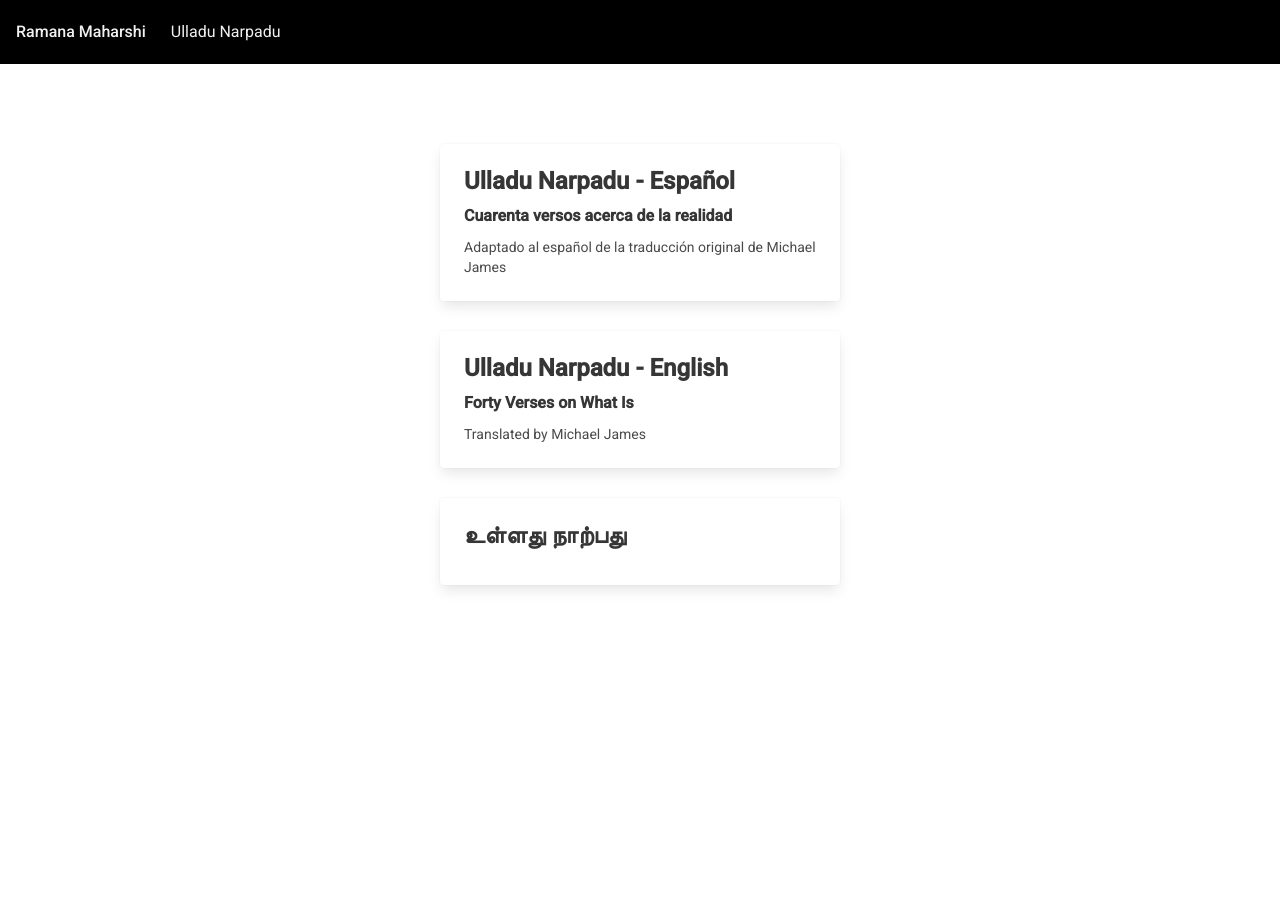
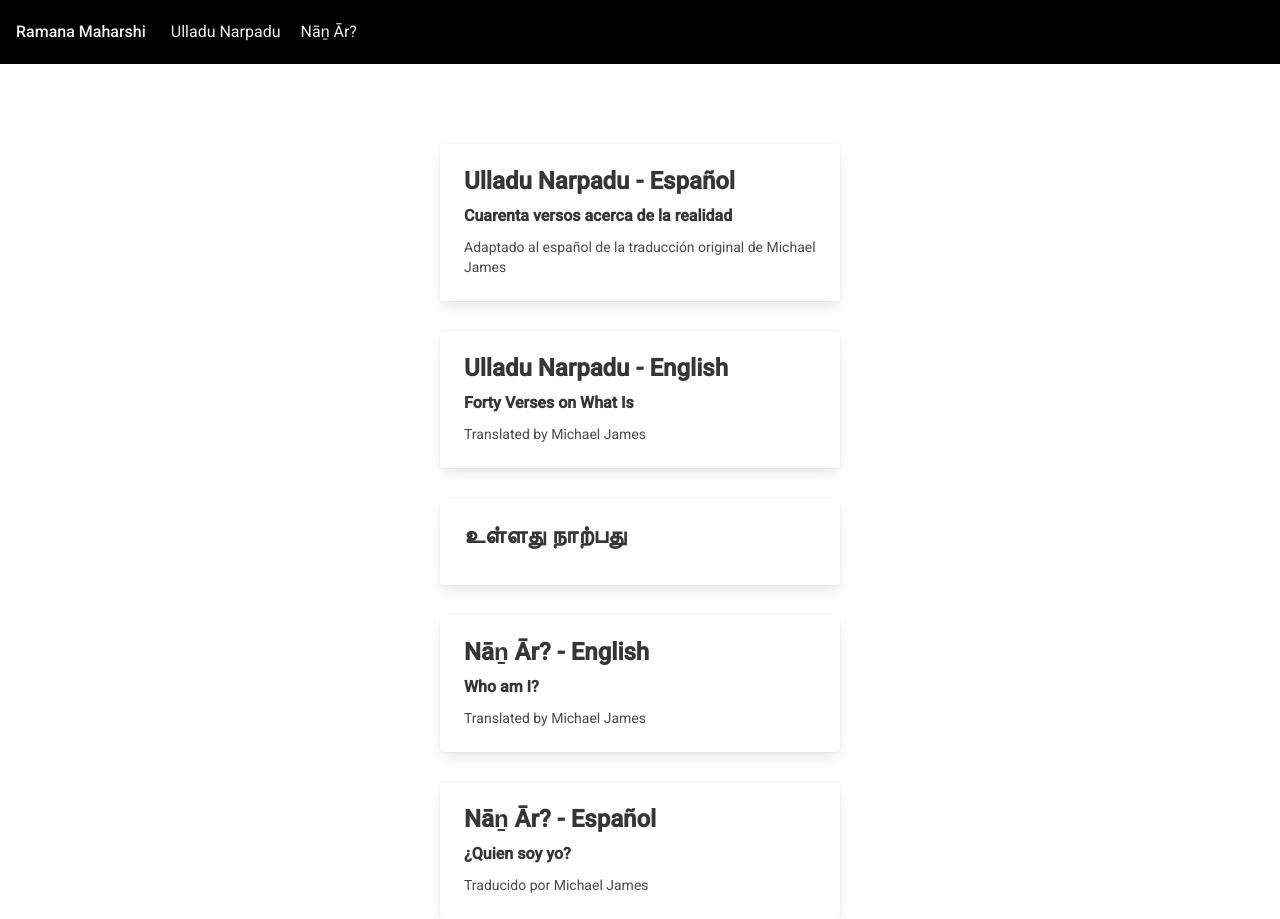
Before and after one commit to ramanamaharshiworks/translations, an Angular app: page /accounts in a window 1280 px wide. Before the commit the page ends 800 px from the top, so only its background shows below. Built offline with nearby package versions, Linux system fonts and the light colour scheme.

Commit message:
Adding Nan-Yar

```diff
--- a/src/app/services/data-facade.service.ts
+++ b/src/app/services/data-facade.service.ts
@@ -152,7 +152,9 @@ export class DataFacadeService {
   selectTranslationByUrlId(workName:string, translationUrlId:string){
     const matchedWorks = works.filter( work => work.id == workName );
     this.selectWork(matchedWorks[0]);
-    const matchedTranslations = translations.filter( translation => translation.urlId == translationUrlId );
+    const matchedTranslations = translations.filter(
+		translation => translation.urlId == translationUrlId && translation.workId == workName
+	);
     if (matchedTranslations.length > 0){
       this.selectTranslation(matchedTranslations[0]);
     }
--- a/src/resources/data.ts
+++ b/src/resources/data.ts
@@ -2,15 +2,20 @@ import { Translation, Work } from "./types";
 import { ulladu_narpadu_mjames_es  } from "src/translations/ulladu-narpadu.mjames.es";
 import { ulladu_narpadu_mjames_en  } from "src/translations/ulladu-narpadu.mjames.en";
 import { ulladu_narpadu_tamil } from "src/translations/ulladu-narpadu.tamil";
+import { nan_yar_mjames_en } from "src/translations/nan-ar.mjames.en";
+import { nan_yar_mjames_es } from "src/translations/nan-ar.mjames.es";
 
 const works:Work[] = [
   { id : "ulladu-narpadu", name: "Ulladu Narpadu", selected: false },
+  { id : "nan-yar", name: "Nāṉ Ār?", selected: false }
 ];
 
 const translations:Translation[] = [
   ulladu_narpadu_mjames_es(),
   ulladu_narpadu_mjames_en(),
-  ulladu_narpadu_tamil()
+  ulladu_narpadu_tamil(),
+  nan_yar_mjames_en(),
+  nan_yar_mjames_es()
 ];
 
 export { translations, works };
--- /dev/null
+++ b/src/translations/nan-ar.mjames.en.ts
@@ -0,0 +1,19 @@
+import { translation } from "src/resources/translation-content";
+
+const nan_yar_mjames_en = () => translation(
+  {
+    workId: "nan-yar",
+    name : "Nāṉ Ār? - English",
+    subtitle: "Who am I?",
+    translatedByNotes : "Translated by Michael James",
+    adaptatedByNotes : "Translated by Michael James",
+	urlId:"michael-james-english"
+  },
+`
+Paragraph 1
+
+Since all sentient beings want [or like] to be always happy without what is called misery, since for everyone the greatest love is only for oneself, and since happiness alone is the cause for love, [in order] to obtain that happiness, which is one’s own nature, which one experiences daily in [dreamless] sleep, which is devoid of mind, oneself knowing oneself is necessary. For that, jñāna-vicāra [awareness-investigation] called ‘who am I’ alone is the principal means.
+
+`);
+
+export { nan_yar_mjames_en };
--- /dev/null
+++ b/src/translations/nan-ar.mjames.es.ts
@@ -0,0 +1,19 @@
+import { translation } from "src/resources/translation-content";
+
+const nan_yar_mjames_es = () => translation(
+  {
+    workId: "nan-yar",
+    name : "Nāṉ Ār? - Español",
+    subtitle: "¿Quien soy yo?",
+    translatedByNotes : "Traducido por Michael James",
+    adaptatedByNotes : "Traducido por Michael James",
+	urlId:"michael-james-espanol"
+  },
+`
+Parrafo 1
+
+Puesto que todos los seres sintientes quieren [les gusta] ser siempre felices sin lo que es llamado miseria, puesto que para todo el mundo el mayor amor es solo por uno mismo, y puesto que solo la felicidad es la causa para el / del amor, [para] obtener esa felicidad, la propia naturaleza de uno, que uno experimenta a diario en el sueño [sin sueños], que está desprovisto de mente, uno mismo conociéndose uno mismo es necesario. Para eso, solo jñāna-vicāra [consciencia-investigación] es el medio principal, llamado ‘quién soy yo’.
+
+`);
+
+export { nan_yar_mjames_es };
--- a/src/translations/ulladu-narpadu.mjames.en.ts
+++ b/src/translations/ulladu-narpadu.mjames.en.ts
@@ -10,6 +10,11 @@ const ulladu_narpadu_mjames_en = () => translation(
 	urlId:"michael-james-english"
   },
 `
+Introductory Verse
+
+When Muruganar asked, 'So that we may be saved, reveal to us the nature of reality and the means by which to attain [reach or join] it', the noble Ramana, because he is free from the delusion of the unreal world, joyfully and with certainty composed Uḷḷadu Nāṟpadu [Forty Verses on What Exists].
+
+---
 Benedictory Verse 1
 
 If what exists were not, would existing awareness exist? Since the existing substance exists in the heart without thought, how to think of the existing substance, which is called ‘heart’? Being in the heart as it is alone is thinking. Know.
--- a/src/translations/ulladu-narpadu.mjames.es.ts
+++ b/src/translations/ulladu-narpadu.mjames.es.ts
@@ -10,6 +10,11 @@ const ulladu_narpadu_mjames_es = () => translation(
 	urlId: "michael-james-espanol"
   },
 `
+Verso Introductorio
+
+Cuando Muruganar preguntó, "Para que podamos ser salvados, revélanos la naturaleza de la realidad y el medio por el cual alcanzarla [llegar a o unirnos a ella]", el noble Ramana, dado que él está libre de la ilusión del mundo irreal,  jubilosamente y con certeza compuso Uḷḷadu Nāṟpadu [Cuarenta versos acerca de la realidad].
+
+---
 Verso Mangalam 1
 
 Si lo que existe no fuese, ¿existiría consciencia existente? Dado que la substancia existente existe sin pensamiento en el corazón, ¿cómo pensar en la substancia existente, que es llamada “corazón”? Solo ser en el corazón como es es pensar. Conoce.
```
Also changed, not shown: 5 other files (tests, documents, lock files or other folders).
